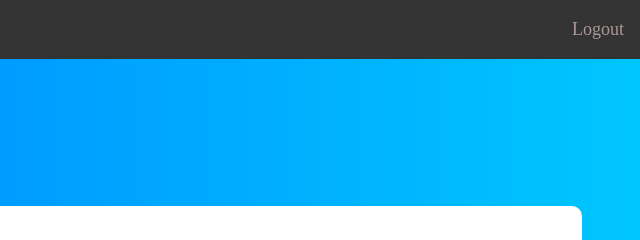
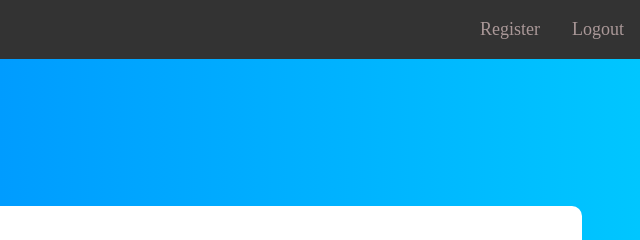
Before and after one commit to Co-Verify/verify-client, a website: page web/home.html in a window 1280 px wide. Shown: the top 240 px of the page, 640-1280 px from the left. Drawn offline with Linux system fonts and the light colour scheme; a web font is replaced by a local one.

Commit message:
added register link in Home

```diff
--- a/web/home.html
+++ b/web/home.html
@@ -66,6 +66,7 @@
 </head>
 <body>
 
+
 <ul class="topnav">
         <li><a class="active" href="/home">Home</a></li>
         <li><a href="/listDocuments">My Document</a></li>
@@ -73,6 +74,7 @@
         <li><a href="/uploadDocument">Upload Doc</a></li>
 
 		<li class="right"><a href="/logout">Logout</a></li>
+		<li class="right"><a href="/register">Register</a></li>
     </ul>
 
 <div class="contact1">
```
Lines whose indentation alone changed are shown as unchanged.
